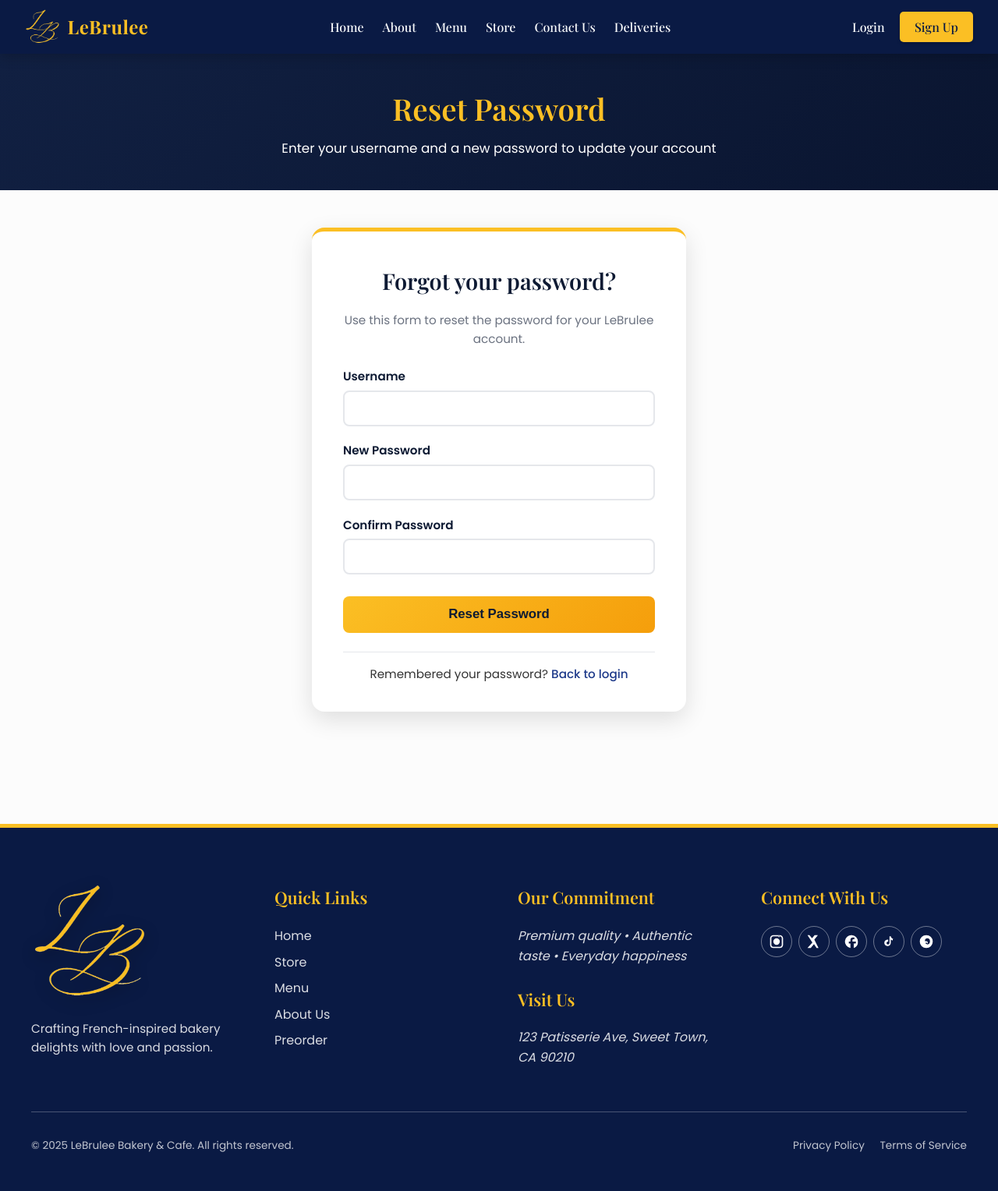
After one commit to ArthaX2/LeBrulee, a Flask app: page /auth/reset in a window 1280 px wide. The commit adds this page. Shown: the whole page at 78% size. Run offline with Flask 3, Linux system fonts and the light colour scheme.

Commit message:
updated  commit

```diff
--- a/app/forms/resetUserForm.py
+++ b/app/forms/resetUserForm.py
@@ -4,9 +4,20 @@ from wtforms.validators import EqualTo, Length, DataRequired
 
 
 class ResetUserForm(FlaskForm):
-    username            = StringField("username", validators=[DataRequired()])
-    new_password        = PasswordField("new password", validators=[Length(min=8)])
-    confirm_password    = PasswordField("confirm password", validators=[
-                            Length(min=8),
-                            EqualTo(new_password)])
-    submit              = SubmitField("submit")
+    username = StringField("Username", validators=[DataRequired()])
+    new_password = PasswordField(
+        "New Password",
+        validators=[
+            DataRequired(),
+            Length(min=8, message="Password must be at least 8 characters."),
+        ],
+    )
+    confirm_password = PasswordField(
+        "Confirm Password",
+        validators=[
+            DataRequired(),
+            Length(min=8),
+            EqualTo("new_password", message="Passwords must match."),
+        ],
+    )
+    submit = SubmitField("Reset Password")
--- a/app/routes/auth_bp.py
+++ b/app/routes/auth_bp.py
@@ -1,4 +1,4 @@
-from flask import Blueprint, render_template, redirect, url_for, request
+from flask import Blueprint, render_template, redirect, url_for, request, flash
 from flask_login import login_user, logout_user, login_required
 from werkzeug.security import check_password_hash, generate_password_hash
 
@@ -18,19 +18,29 @@ def logout():
 
 @auth_bp.route("/reset", methods=["GET", "POST"])
 def reset():
+    """
+    Allow a user to reset their password by username.
+
+    This mirrors the logic you requested:
+      - Look up user by username
+      - If found, update password and show success flash
+      - If not found, show error flash
+    """
     form = ResetUserForm()
-    msg = ""
 
     if form.validate_on_submit():
         user = User.query.filter_by(username=form.username.data).first()
+
         if user:
+            # Use the same pattern as the User model (password_hash field)
             user.password_hash = generate_password_hash(form.new_password.data)
             db.session.commit()
-            msg = "Password reset successful!"
+            flash("Password updated successfully.", "success")
+            return redirect(url_for("auth.login"))
         else:
-            msg = "User not found."
+            flash("User not found.", "danger")
 
-    return render_template("reset.html", form=form, msg=msg)
+    return render_template("auth/reset.html", form=form)
 
 @auth_bp.route("/login", methods=["GET", "POST"])
 def login():
--- a/app/templates/auth/login.html
+++ b/app/templates/auth/login.html
@@ -194,6 +194,8 @@
 
         <div class="login-links">
             <a href="{{ url_for('main.signup') }}">Don't have an account? Sign up</a>
+            <br>
+            <a href="{{ url_for('auth.reset') }}">Forgot password? Reset here</a>
         </div>
 
         <div class="skip-login">
--- /dev/null
+++ b/app/templates/auth/reset.html
@@ -0,0 +1,212 @@
+{% extends "base.html" %}
+
+{% block title %}Reset Password – LeBrulee{% endblock %}
+
+{% block extra_css %}
+<style>
+    .reset-hero {
+        background: linear-gradient(135deg, #112042 0%, #0a1530 100%);
+        color: white;
+        padding: 2.5rem 2rem;
+        text-align: center;
+    }
+
+    .reset-hero h1 {
+        font-size: 2.4rem;
+        color: #fbbf24;
+        margin-bottom: 0.4rem;
+    }
+
+    .reset-content {
+        padding: 3rem 1.5rem 4rem;
+        display: flex;
+        justify-content: center;
+        align-items: flex-start;
+    }
+
+    .reset-container {
+        background: white;
+        padding: 2.5rem 2.5rem 2.25rem;
+        border-radius: 16px;
+        box-shadow: 0 10px 30px rgba(0, 0, 0, 0.12);
+        max-width: 480px;
+        width: 100%;
+        border-top: 5px solid #fbbf24;
+    }
+
+    .reset-container h2 {
+        color: #0d1a33;
+        font-size: 1.8rem;
+        text-align: center;
+        margin-bottom: 1rem;
+    }
+
+    .reset-note {
+        color: #6b7280;
+        text-align: center;
+        margin-bottom: 1.5rem;
+        font-size: 0.95rem;
+    }
+
+    .form-group {
+        margin-bottom: 1.2rem;
+    }
+
+    .form-group label {
+        display: block;
+        color: #0d1a33;
+        font-weight: 600;
+        margin-bottom: 0.35rem;
+        font-size: 0.95rem;
+    }
+
+    .form-group input {
+        width: 100%;
+        padding: 0.75rem;
+        border: 2px solid #e5e7eb;
+        border-radius: 8px;
+        font-size: 1rem;
+        transition: 0.2s;
+    }
+
+    .form-group input:focus {
+        border-color: #0a1530;
+        outline: none;
+        box-shadow: 0 0 0 1px rgba(10, 21, 48, 0.08);
+    }
+
+    .error-text {
+        color: #dc2626;
+        font-size: 0.8rem;
+        margin-top: 0.25rem;
+    }
+
+    .submit-btn {
+        width: 100%;
+        background: linear-gradient(135deg, #fbbf24 0%, #f59e0b 100%);
+        color: #0d1a33;
+        padding: 0.85rem;
+        border: none;
+        border-radius: 8px;
+        font-size: 1.05rem;
+        font-weight: 600;
+        cursor: pointer;
+        transition: 0.25s;
+        margin-top: 0.5rem;
+    }
+
+    .submit-btn:hover {
+        transform: translateY(-2px);
+        box-shadow: 0 8px 20px rgba(251, 191, 36, 0.45);
+    }
+
+    .reset-links {
+        text-align: center;
+        margin-top: 1.5rem;
+        padding-top: 1rem;
+        border-top: 1px solid #e5e7eb;
+        font-size: 0.95rem;
+    }
+
+    .reset-links a {
+        color: #1e3a8a;
+        font-weight: 500;
+        text-decoration: none;
+    }
+
+    .reset-links a:hover {
+        color: #fbbf24;
+    }
+
+    .flash-message {
+        padding: 0.75rem 1rem;
+        border-radius: 8px;
+        margin-bottom: 1rem;
+        font-size: 0.9rem;
+    }
+
+    .flash-message.success {
+        background-color: #d1fae5;
+        color: #065f46;
+        border-left: 4px solid #10b981;
+    }
+
+    .flash-message.danger {
+        background-color: #fee2e2;
+        color: #b91c1c;
+        border-left: 4px solid #ef4444;
+    }
+
+    @media (max-width: 640px) {
+        .reset-container {
+            padding: 2rem 1.5rem 1.75rem;
+        }
+    }
+</style>
+{% endblock %}
+
+{% block content %}
+<section class="reset-hero">
+    <h1>Reset Password</h1>
+    <p style="font-size: 1.05rem;">Enter your username and a new password to update your account</p>
+</section>
+
+<section class="reset-content">
+    <div class="reset-container">
+        <h2>Forgot your password?</h2>
+        <p class="reset-note">
+            Use this form to reset the password for your LeBrulee account.
+        </p>
+
+        {# Flash messages from the backend #}
+        {% with messages = get_flashed_messages(with_categories=True) %}
+          {% if messages %}
+            {% for category, message in messages %}
+              <div class="flash-message {{ category }}">
+                {{ message }}
+              </div>
+            {% endfor %}
+          {% endif %}
+        {% endwith %}
+
+        <form method="POST">
+            {{ form.hidden_tag() }}
+
+            <div class="form-group">
+                {{ form.username.label }}
+                {{ form.username(class="form-control") }}
+                {% for err in form.username.errors %}
+                    <div class="error-text">{{ err }}</div>
+                {% endfor %}
+            </div>
+
+            <div class="form-group">
+                {{ form.new_password.label }}
+                {{ form.new_password(class="form-control") }}
+                {% for err in form.new_password.errors %}
+                    <div class="error-text">{{ err }}</div>
+                {% endfor %}
+            </div>
+
+            <div class="form-group">
+                {{ form.confirm_password.label }}
+                {{ form.confirm_password(class="form-control") }}
+                {% for err in form.confirm_password.errors %}
+                    <div class="error-text">{{ err }}</div>
+                {% endfor %}
+            </div>
+
+            <button type="submit" class="submit-btn">
+                {{ form.submit.label.text or "Reset Password" }}
+            </button>
+        </form>
+
+        <div class="reset-links">
+            <p>
+                Remembered your password?
+                <a href="{{ url_for('auth.login') }}">Back to login</a>
+            </p>
+        </div>
+    </div>
+</section>
+{% endblock %}
--- a/app/templates/base.html
+++ b/app/templates/base.html
@@ -48,7 +48,7 @@ nav {
     display: flex;
     justify-content: space-between;
     align-items: center;
-    padding: 1rem 3rem; /* Horizontal padding for content */
+    padding: 0.75rem 2rem; /* Reduced padding for neater look */
 
     /* No Radius */
     border-radius: 0;
@@ -76,7 +76,7 @@ nav {
     /* Playfair Font */
     font-family: 'Playfair Display', serif;
     font-weight: 700;
-    font-size: 1.8rem;
+    font-size: 1.5rem;
     color: #fbbf24;
     letter-spacing: 0.5px;
 }
@@ -85,7 +85,7 @@ nav {
 .nav-links {
     display: flex;
     list-style: none;
-    gap: 2rem;
+    gap: 1.5rem;
     align-items: center;
 }
 
@@ -97,7 +97,7 @@ nav {
     font-weight: 500;
     padding: 0.35rem 0;
     position: relative;
-    font-size: 1.05rem;
+    font-size: 1rem;
 }
 
 /* Underline hover effect */
```
Also changed, not shown: instance/dev.db, requirements.txt (line endings or trailing spaces), wsgi.py (line endings or trailing spaces).
